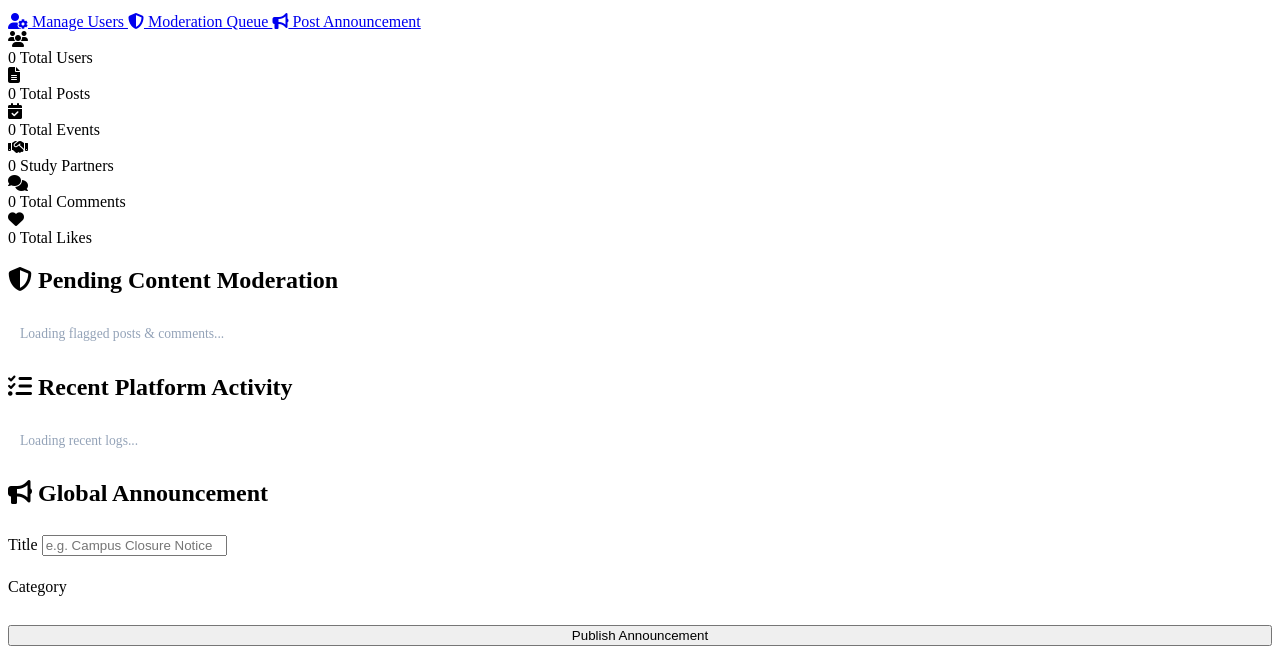
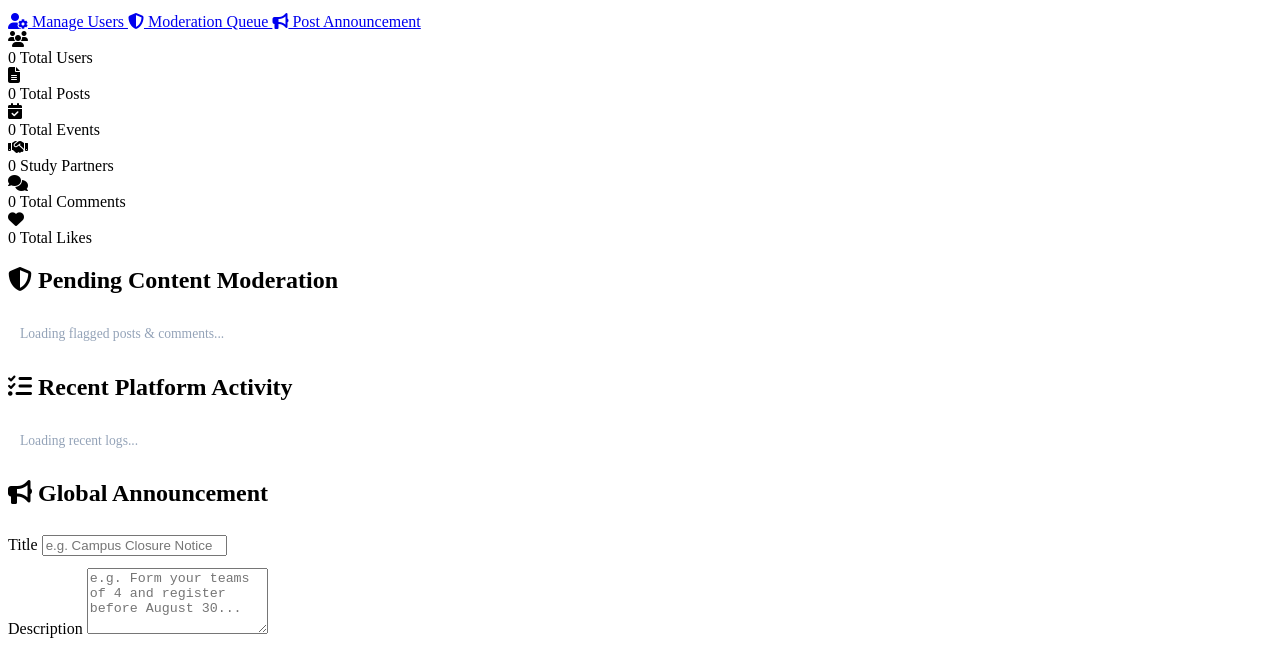
Before and after one commit to maheenfarooqui/Module-2-Hackathon, a website with bundled scripts: page adminDashboard.html in a window 1280 px wide. Shown: the part 314-961 px from the top of the page. Built offline with nearby package versions, Linux system fonts and the light colour scheme; a script that the page names is missing.

Commit message:
add anoucement

```diff
--- a/adminDashboard.html
+++ b/adminDashboard.html
@@ -261,6 +261,15 @@
             <label for="announcementTitle">Title</label>
             <input type="text" id="announcementTitle" placeholder="e.g. Campus Closure Notice" required />
           </div>
+          <div class="form-group">
+  <label for="announcementDescription">Description</label>
+  <textarea
+    id="announcementDescription"
+    placeholder="e.g. Form your teams of 4 and register before August 30..."
+    rows="4"
+    required
+  ></textarea>
+</div>
 
           <div class="form-group">
             <label for="announcementCategory">Category</label>
--- a/js/adminDashboard.js
+++ b/js/adminDashboard.js
@@ -36,7 +36,7 @@ async function fetchAdminDashboardStats() {
 
     // 6. Fetch Total Likes (likesapp)
     const { count: likesCount, error: likesErr } = await supabase
-      .from('likesapp')
+      .from('likesApp')
       .select('*', { count: 'exact', head: true });
 
     // --- DOM Update ---
```
